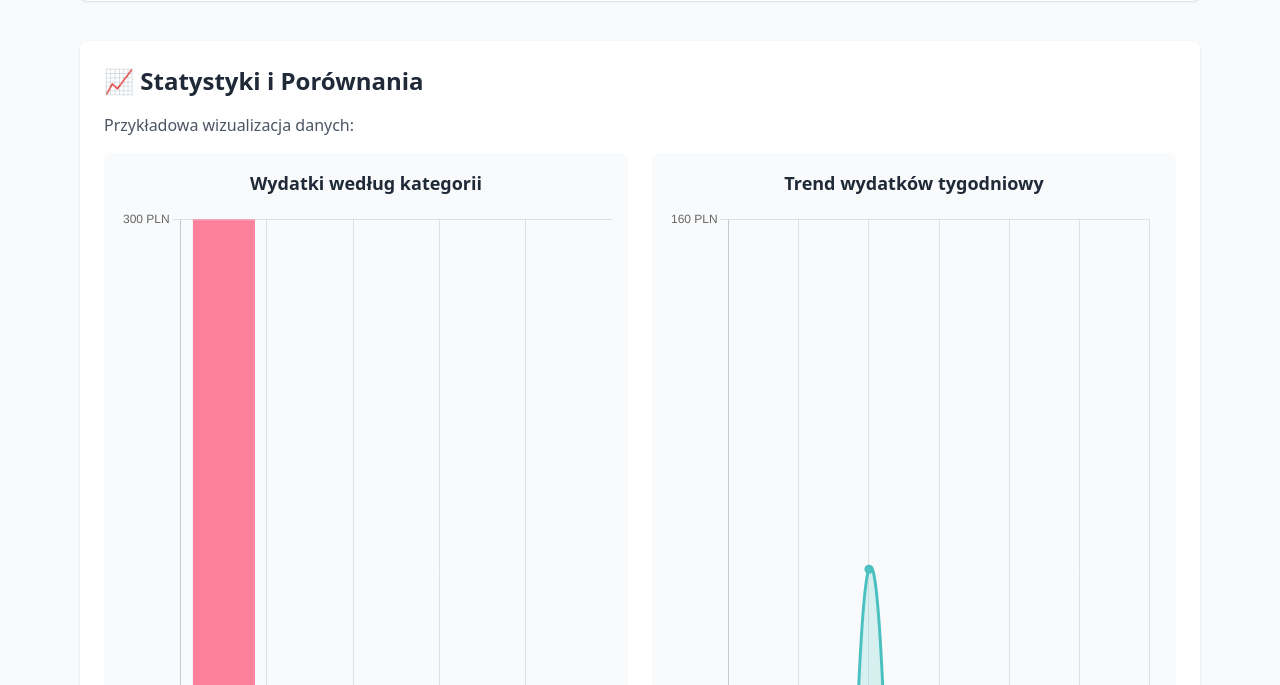
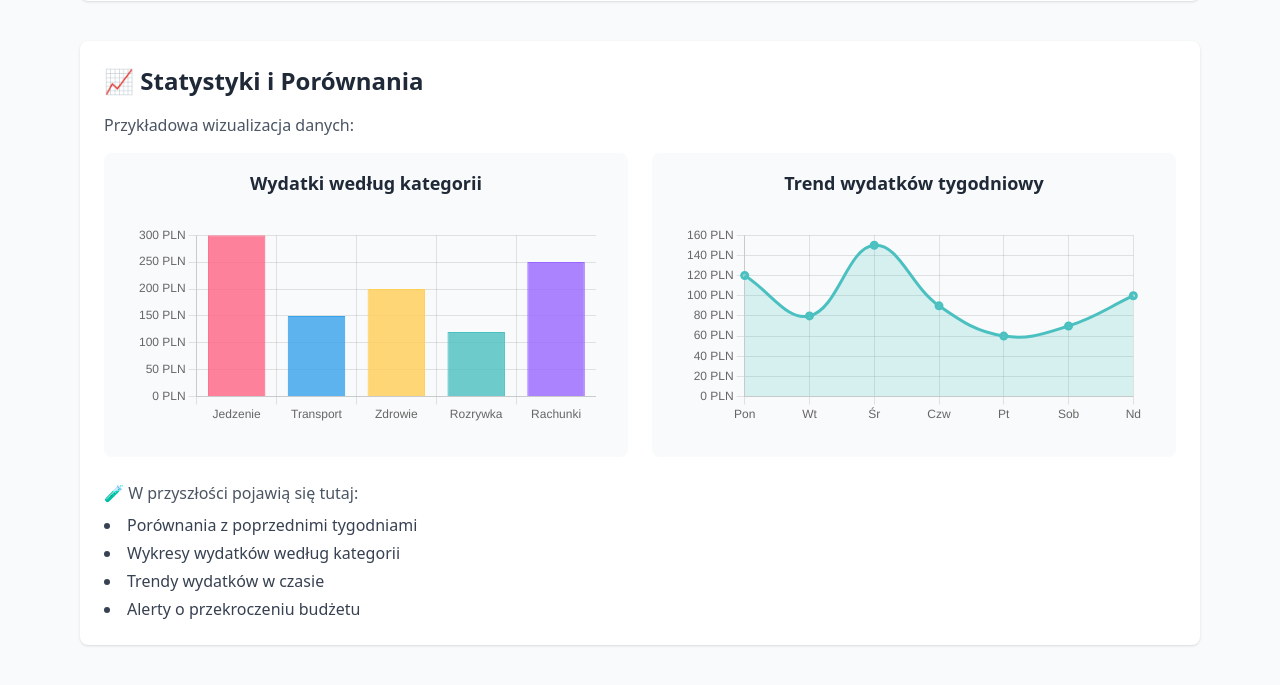
Before and after one commit to michalpoznanski/budget-control-web, a FastAPI app: page / in a window 1280 px wide. Shown: the part 862-1547 px from the top of the page. Run offline with FastAPI, Linux system fonts and the light colour scheme; data that the repository does not hold is empty; some libraries are stand-ins or nearby versions.

Commit message:
style: add chart-container with max-width and centering

```diff
--- a/templates/index.html
+++ b/templates/index.html
@@ -6,6 +6,13 @@
   <title>Budget Control Web</title>
   <script src="https://cdn.tailwindcss.com"></script>
   <script src="https://cdn.jsdelivr.net/npm/chart.js"></script>
+  <style>
+    .chart-container {
+      max-width: 600px;
+      margin: 0 auto;
+      padding: 1rem;
+    }
+  </style>
 </head>
 <body class="bg-gray-50 text-gray-800 font-sans">
   <div class="max-w-6xl mx-auto px-4 py-8">
@@ -46,13 +53,17 @@
         <!-- Wykres słupkowy - wydatki według kategorii -->
         <div class="bg-gray-50 rounded-lg p-4">
           <h3 class="text-lg font-semibold mb-3 text-center">Wydatki według kategorii</h3>
-          <canvas id="categoryChart" width="400" height="200"></canvas>
+          <div class="chart-container">
+            <canvas id="categoryChart" width="400" height="200"></canvas>
+          </div>
         </div>
 
         <!-- Wykres liniowy - trend tygodniowy -->
         <div class="bg-gray-50 rounded-lg p-4">
           <h3 class="text-lg font-semibold mb-3 text-center">Trend wydatków tygodniowy</h3>
-          <canvas id="trendChart" width="400" height="200"></canvas>
+          <div class="chart-container">
+            <canvas id="trendChart" width="400" height="200"></canvas>
+          </div>
         </div>
       </div>
 
```
